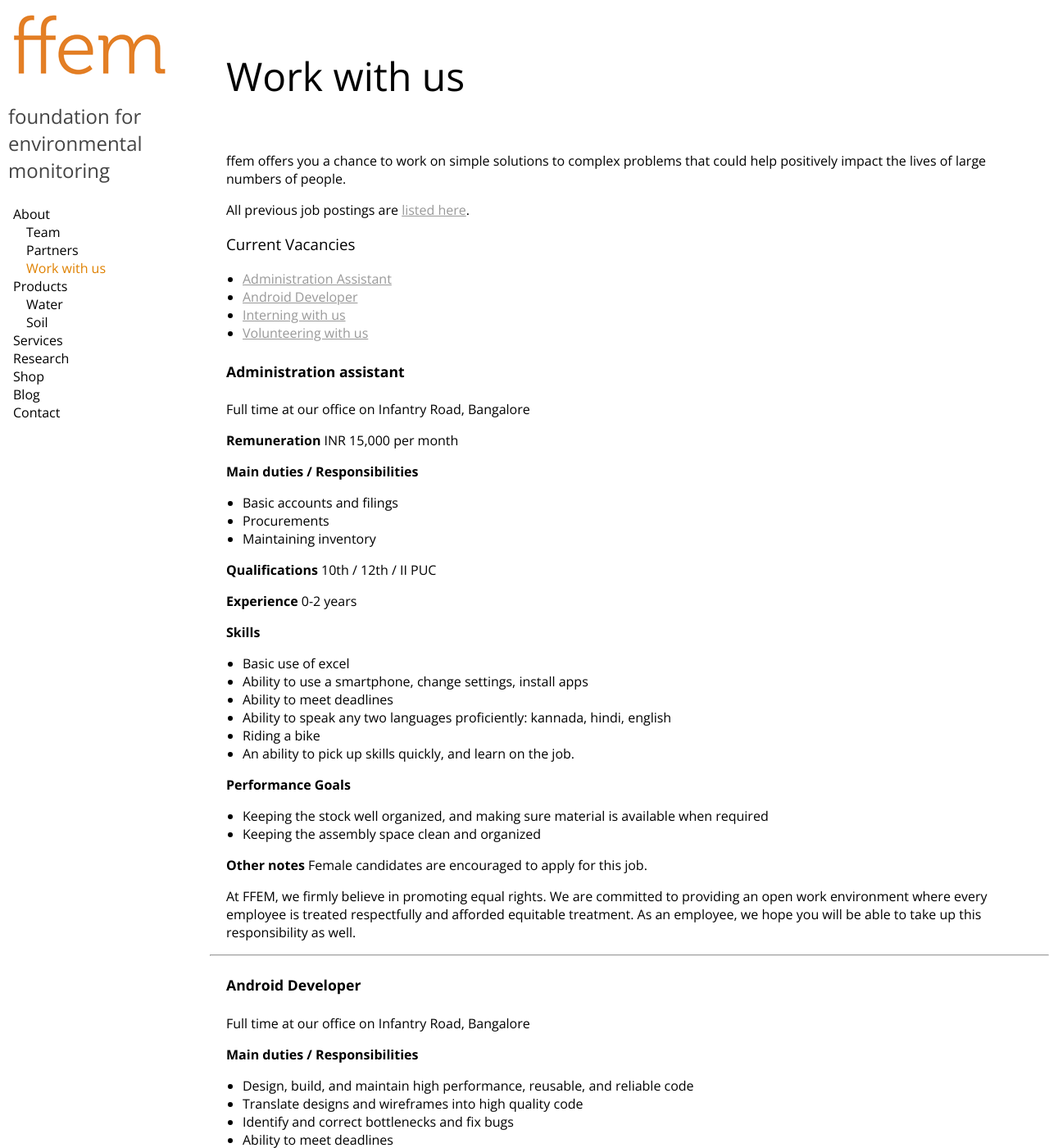
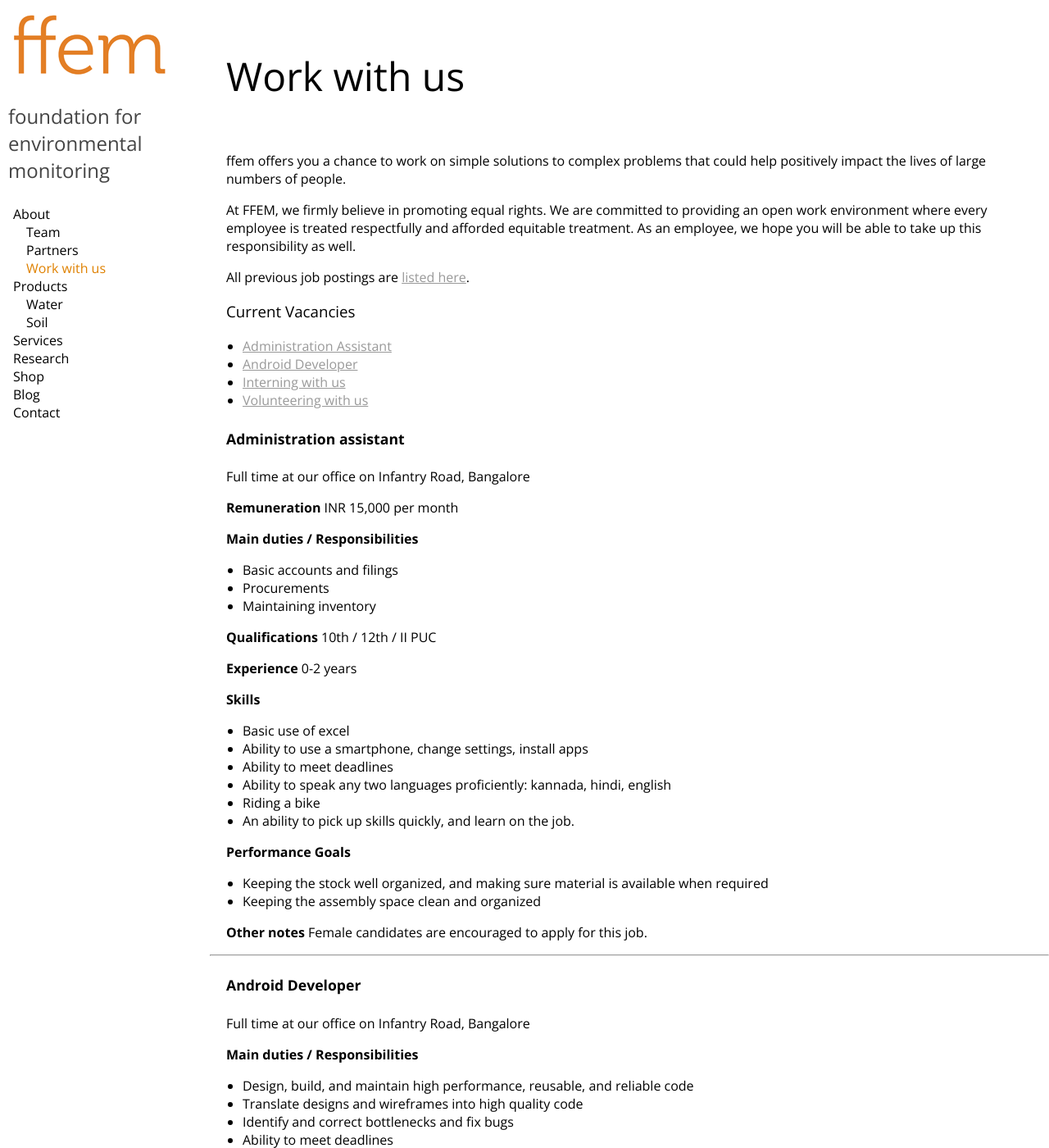
Before and after one commit to adraman/foundation-for-environmental-monitoring.github.io, a Jekyll site: the page built from _pages/work.md, in a window 1280 px wide and 1400 px high. Shown: the whole window at 82% size. Built offline with Jekyll 4.4.1, drawn with Linux system fonts in a browser that asks for light colours; part of the change alters nothing that is shown; some of the changed text lies outside the part shown.

Commit message:
Moved common paragraph to the top of work page

```diff
--- a/_pages/work.md
+++ b/_pages/work.md
@@ -5,6 +5,8 @@ layout: default
 ---
 
 ffem offers you a chance to work on simple solutions to complex problems that could help positively impact the lives of large numbers of people.
+
+At FFEM, we firmly believe in promoting equal rights. We are committed to providing an open work environment where every employee is treated respectfully and afforded equitable treatment. As an employee, we hope you will be able to take up this responsibility as well.
 
 All previous job postings are [listed here]({{ site.url }}/previous_postings/).
 
@@ -48,10 +50,6 @@ INR 15,000 per month
 **Other notes**
 Female candidates are encouraged to apply for this job.
 
-At FFEM, we firmly believe in promoting equal rights. We are committed to providing an open
-work environment where every employee is treated respectfully and afforded equitable
-treatment. As an employee, we hope you will be able to take up this responsibility as well.
-
 ***
 <a name="android_developer"></a>
 
@@ -80,10 +78,6 @@ Specialization - Computers, Software development
 * Good documentation, communication and collaboration skills
 * At least one published app
 
-At FFEM, we firmly believe in promoting equal rights. We are committed to providing an open
-work environment where every employee is treated respectfully and afforded equitable
-treatment. As an employee, we hope you will be able to take up this responsibility as well.
-
 ***
 <a name="interning"></a>
 #### Interning with us
```
